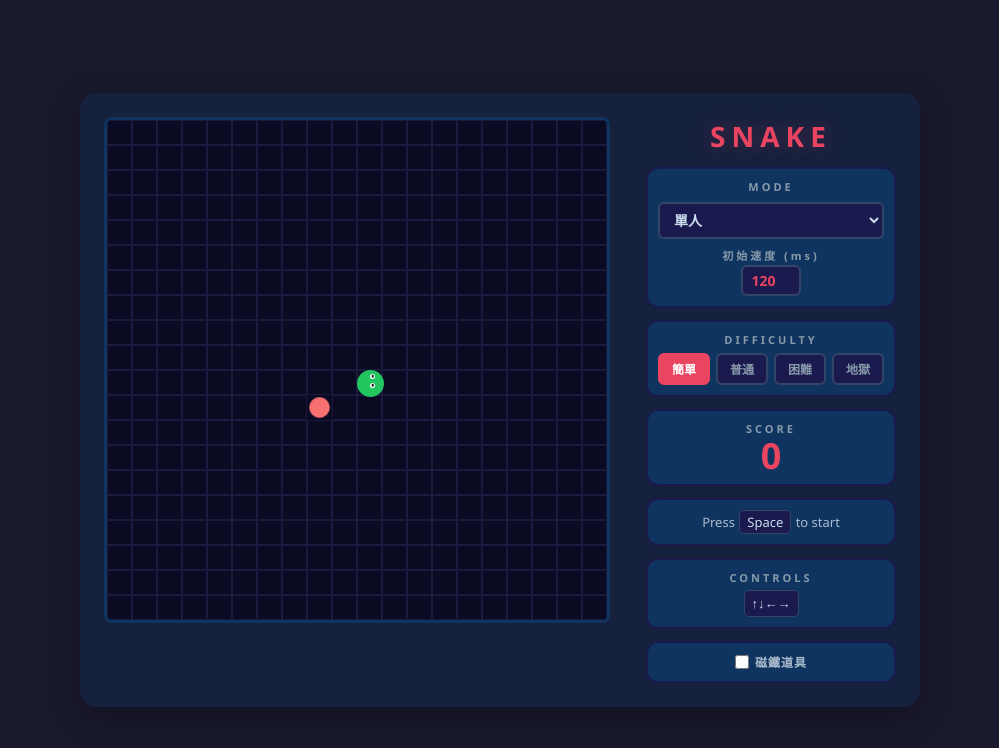
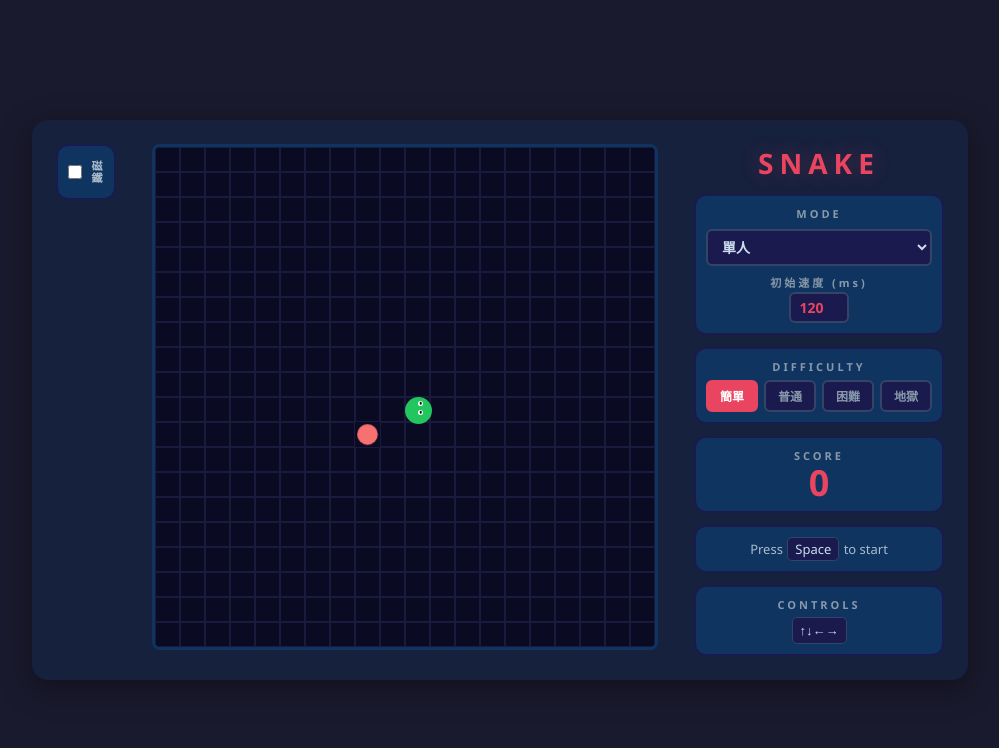
Before and after one commit to Jk9228/snake-game, a Vue app: page / in a window 1280 px wide. Shown: the top 748 px of the page, without its empty margins (140-1139 px from the left). Built offline with nearby package versions, Linux system fonts and the light colour scheme; the HTML template or start-up script is replaced by a standard one.

Commit message:
feat: move magnet toggle to left side of game screen

```diff
--- a/src/App.vue
+++ b/src/App.vue
@@ -613,6 +613,12 @@ onUnmounted(() => {
 
 <template>
   <div class="game-container">
+    <div class="toggle-box">
+      <label class="toggle-label">
+        <input type="checkbox" v-model="magnetPickups" :disabled="mode === 'magnet'" />
+        磁鐵
+      </label>
+    </div>
     <div class="boards">
       <template v-if="mode === 'ctf'">
         <div class="board-wrapper">
@@ -771,12 +777,6 @@ onUnmounted(() => {
         <p class="arrow-keys" v-if="mode === 'single' || mode === 'free' || mode === 'speed' || mode === 'magnet'"><kbd>&uarr;&darr;&larr;&rarr;</kbd></p>
         <p class="arrow-keys" v-else><kbd>&uarr;&darr;&larr;&rarr;</kbd> <kbd>W A S D</kbd></p>
       </div>
-      <div class="toggle-box">
-        <label class="toggle-label">
-          <input type="checkbox" v-model="magnetPickups" :disabled="mode === 'magnet'" />
-          磁鐵道具
-        </label>
-      </div>
       <div v-if="mode === 'speed'" class="leaderboard">
         <p class="label">LEADERBOARD</p>
         <div v-if="leaderboard.length === 0" class="lb-empty">尚無記錄</div>
@@ -842,9 +842,9 @@ kbd{display:inline-block;padding:2px 7px;font-size:13px;font-family:inherit;back
 .difficulty{text-align:center;padding:10px;background:#0f3460;border-radius:12px;border:2px solid #1a1a4e}
 .cell.powerup{background:#60a5fa;box-shadow:none;border-radius:3px;animation:pulse .6s ease-in-out infinite alternate}
 .snake-seg.magnet-active{box-shadow:0 0 14px #60a5fa, inset 0 0 7px #60a5fa}
-.toggle-box{text-align:center;padding:10px;background:#0f3460;border-radius:12px;border:2px solid #1a1a4e}
-.toggle-label{display:flex;align-items:center;justify-content:center;gap:6px;font-size:12px;font-weight:600;color:#aabbcc;cursor:pointer;letter-spacing:1px}
-.toggle-label input[type=checkbox]{accent-color:#60a5fa;width:14px;height:14px;cursor:pointer}
+.toggle-box{display:flex;flex-direction:column;align-items:center;justify-content:center;gap:8px;padding:14px 10px;background:#0f3460;border-radius:12px;border:2px solid #1a1a4e;writing-mode:vertical-lr}
+.toggle-label{display:flex;flex-direction:column;align-items:center;gap:6px;font-size:11px;font-weight:600;color:#aabbcc;cursor:pointer;letter-spacing:1px}
+.toggle-label input[type=checkbox]{accent-color:#60a5fa;width:14px;height:14px;cursor:pointer;transform:rotate(90deg)}
 .toggle-label input[type=checkbox]:disabled{opacity:.4;cursor:default}
 .cell.base-p0{background:#1a4a3e;box-shadow:none}
 .cell.base-p1{background:#4a1a3e;box-shadow:none}
```
